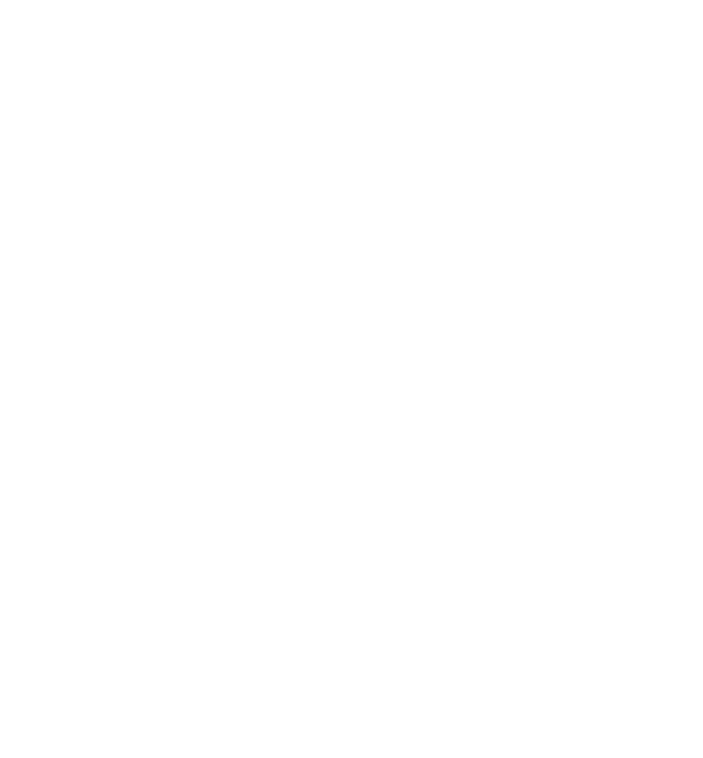
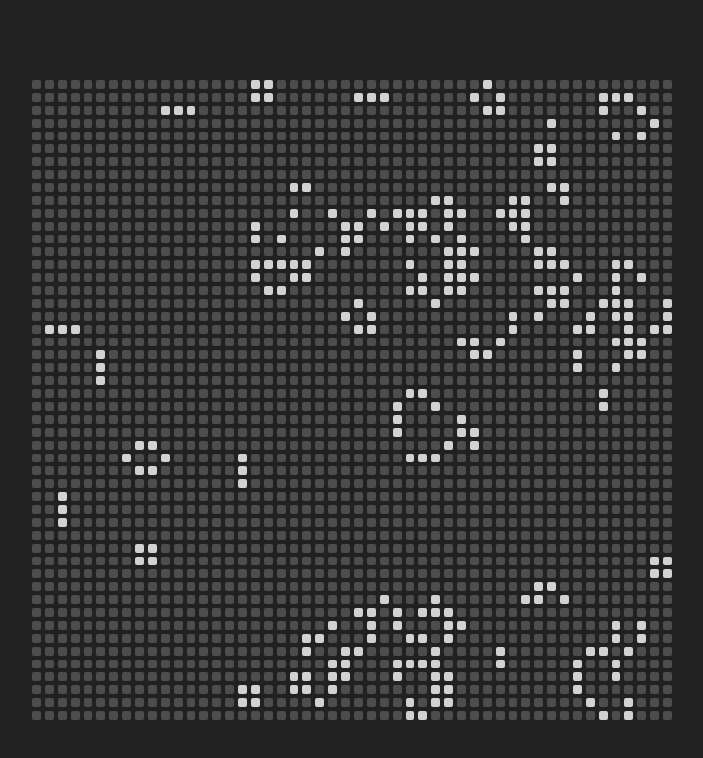
Before and after one commit to leodr/game-of-life, a React (Create React App) app: page / in a window 1280 px wide. Shown: the top 758 px of the page, without its empty margins (288-991 px from the left). Built offline with nearby package versions, Linux system fonts and the light colour scheme.

Commit message:
:sparkles: Add UI

```diff
--- a/src/index/App.tsx
+++ b/src/index/App.tsx
@@ -1,7 +1,75 @@
-import React from 'react';
+import React, { useEffect, useState } from 'react';
+import styled, { createGlobalStyle } from 'styled-components';
+import getNextGameState from '../getNextGameState';
+import initializeGame from '../initializeGame';
+import Tile from '../Tile';
+
+const x = 50;
+const y = 50;
+
+const GlobalStyle = createGlobalStyle`
+    body {
+        margin: 0;
+        font-family: Inter;
+        background-color: #212121;
+    }
+`;
+
+interface GameContainerProps {
+    x: number;
+    y: number;
+}
+
+const Root = styled.div`
+    display: flex;
+    align-items: center;
+    justify-content: center;
+    height: 100vh;
+    width: 100vw;
+`;
+
+const GameConainer = styled.div`
+    display: grid;
+
+    @media (orientation: portrait) {
+        width: 80vw;
+        height: 80vw;
+    }
+
+    @media (orientation: landscape) {
+        width: 80vh;
+        height: 80vh;
+    }
+
+    grid-gap: 4px;
+    grid-template-columns: repeat(
+        ${(props: GameContainerProps) => props.x},
+        1fr
+    );
+    grid-auto-rows: 1fr;
+`;
 
 function App() {
-    return <div></div>;
+    const [game, setGame] = useState<boolean[][]>(initializeGame(x, y));
+
+    useEffect(() => {
+        const x = setInterval(() => {
+            setGame(s => getNextGameState(s));
+        }, 100);
+
+        return () => clearInterval(x);
+    });
+
+    return (
+        <>
+            <Root>
+                <GameConainer x={x} y={y}>
+                    {game.map(e => e.map(e => <Tile alive={e} />))}
+                </GameConainer>
+            </Root>
+            <GlobalStyle />
+        </>
+    );
 }
 
 export default App;
```
